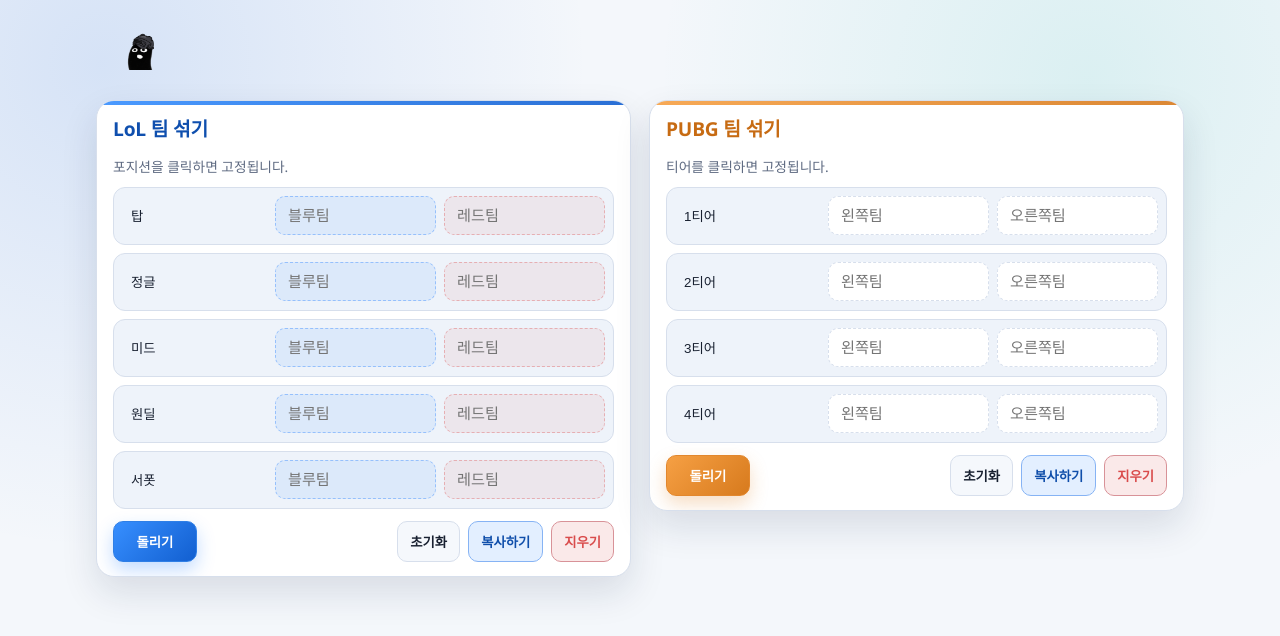
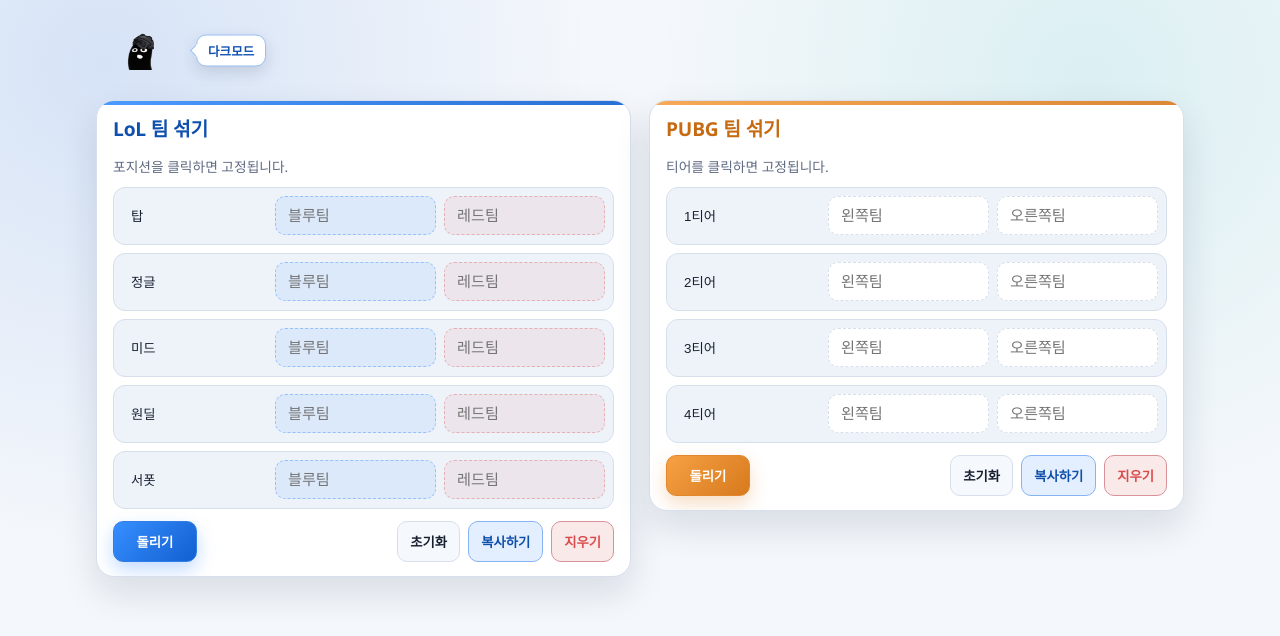
Before and after one commit to 50091page/soopi-utils, a React (Vite) app: page / in a window 1280 px wide. Shown: the top 636 px of the page. Built offline with nearby package versions, Linux system fonts and the light colour scheme.

Commit message:
Add animated theme mode hint bubble

```diff
--- a/src/App.tsx
+++ b/src/App.tsx
@@ -42,6 +42,9 @@
               />
             </span>
           </button>
+          <span className="theme-mode-hint" aria-live="polite">
+            {theme === "dark" ? "라이트모드" : "다크모드"}
+          </span>
         </div>
       </header>
 
--- a/src/styles.css
+++ b/src/styles.css
@@ -72,6 +72,63 @@
   align-items: center;
   gap: 10px;
   flex-wrap: wrap;
+}
+
+.theme-mode-hint {
+  position: relative;
+  z-index: 30;
+  display: inline-flex;
+  align-items: center;
+  border-radius: 10px;
+  border: 1px solid color-mix(in srgb, var(--accent) 32%, var(--border));
+  background: var(--surface);
+  color: color-mix(in srgb, var(--accent-strong) 86%, var(--text));
+  padding: 6px 11px;
+  font-size: 0.78rem;
+  font-weight: 700;
+  letter-spacing: 0.01em;
+  box-shadow: 0 6px 16px rgba(20, 32, 64, 0.14);
+  animation: mode-hint-bounce 1.6s ease-in-out infinite;
+}
+
+.theme-mode-hint::before {
+  content: "";
+  position: absolute;
+  left: -5px;
+  top: 50%;
+  width: 9px;
+  height: 9px;
+  transform: translateY(-50%) rotate(45deg);
+  border-left: 1px solid color-mix(in srgb, var(--accent) 32%, var(--border));
+  border-bottom: 1px solid color-mix(in srgb, var(--accent) 32%, var(--border));
+  background: var(--surface);
+}
+
+.theme-mode-hint::after {
+  content: "";
+  position: absolute;
+  left: -1px;
+  top: 50%;
+  width: 6px;
+  height: 12px;
+  transform: translateY(-50%);
+  background: var(--surface);
+}
+
+@keyframes mode-hint-bounce {
+  0%,
+  100% {
+    transform: translateY(0);
+  }
+  30% {
+    transform: translateY(-3px);
+  }
+  55% {
+    transform: translateY(2px);
+  }
+  75% {
+    transform: translateY(-1px);
+  }
 }
 
 .theme-image-toggle {
@@ -662,4 +719,9 @@
     width: 96px;
     height: 42px;
   }
+
+  .theme-mode-hint {
+    font-size: 0.74rem;
+    padding: 5px 9px;
+  }
 }
```
